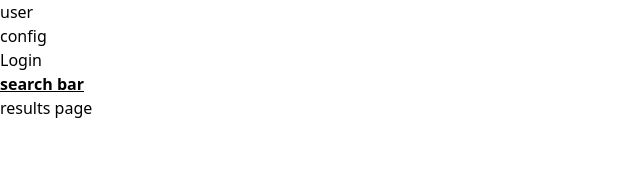
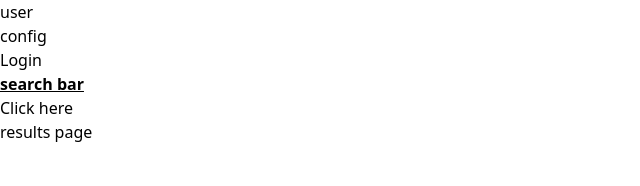
Before and after one commit to vileider/COORD_clone, a Next.js app: page / in a window 1280 px wide. Shown: the top 186 px of the page, without its empty margins (0-640 px from the left). Built offline with nearby package versions, Linux system fonts and the light colour scheme.

Commit message:
Added a reusable button

```diff
--- /dev/null
+++ b/src/pages/button.tsx
@@ -0,0 +1,15 @@
+const Button = () => {
+
+    const handleClick = (search: string) => {
+
+        document.write(search);
+
+    }
+
+    return (
+        <button onClick={() => handleClick('Search')}>Click here</button>
+    )
+
+}
+
+export default Button;
--- a/src/pages/index.tsx
+++ b/src/pages/index.tsx
@@ -1,3 +1,5 @@
+import Button from "./button";
+
 export default function Home() {
   const searchPage = (
     <div className='main-page'>
@@ -11,9 +13,10 @@ export default function Home() {
       <div className='content'>
         <div className='search-bar font-bold underline'>search bar</div>
       </div>
+      <Button />
     </div>
   );
   return <>
-  {searchPage}
+    {searchPage}
   </>;
 }
```
